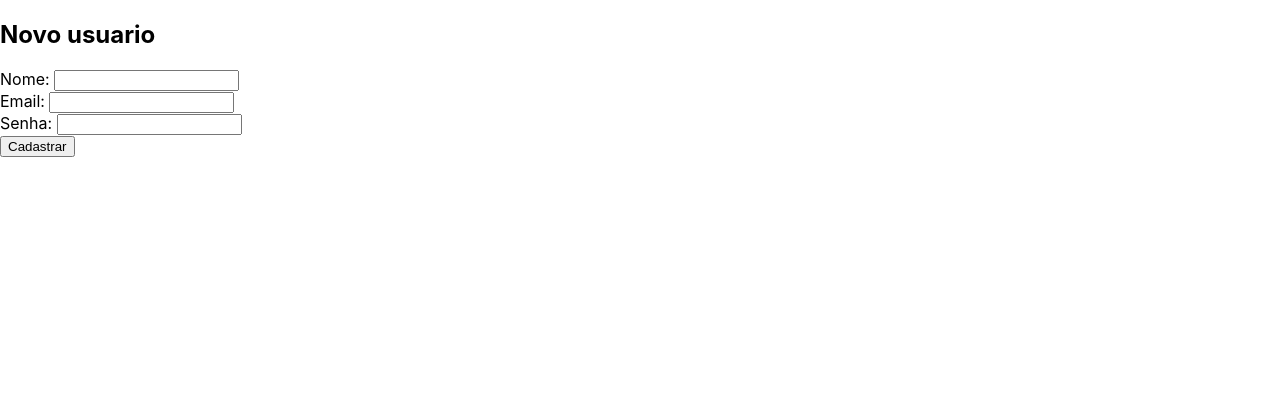
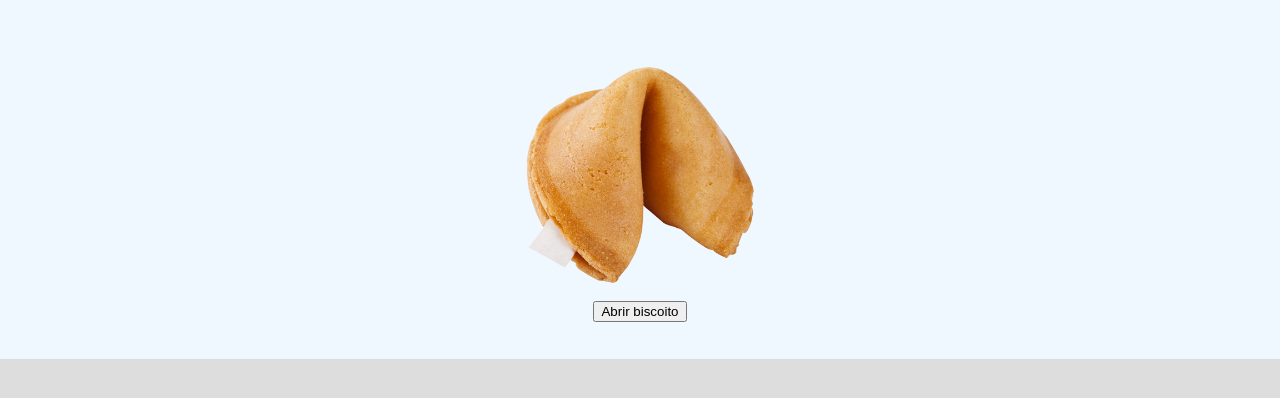
Before and after one commit to felipedumer/React_Zero_ao_Avancado, a React (Create React App) app: page / in a window 1280 px wide. Shown: the top 398 px of the page. Built offline with nearby package versions, Linux system fonts and the light colour scheme.

Commit message:
Biscoito da sorte

```diff
--- a/src/App.js
+++ b/src/App.js
@@ -1,52 +1,45 @@
 import React, { Component } from 'react';
+import './estilo.css';
 
 class App extends Component {
 
     constructor(props) {
         super(props);
         this.state = {
-            nome: '',
-            email: '',
-            senha: ''
-        }
+            textoFrase: ''
+        };
 
-        this.cadastrar = this.cadastrar.bind(this);
-    };
+        this.quebraBiscoito = this.quebraBiscoito.bind(this);
 
-    cadastrar(e) {
-        const {nome, email, senha} = this.state;
+        this.frases = ['Frase 1', "Frase 2", "Frase 3", "Frase 4"];
+    }
 
-        if(nome !== '' && email !== '' && senha !== '') {
-            alert(`Nome: ${nome} \nEmail: ${email} \nSenha: ${senha}`);
-        } else {
-            this.setState({error: 'Faltando campos'});
-        }
+    quebraBiscoito() {
+        let state = this.state;
+        let nAleatorio = Math.floor(Math.random() * this.frases.length);
+        state.textoFrase = '"' + this.frases[nAleatorio] + '"';
+        this.setState(state);
+    }
 
-        e.preventDefault();
-    }
     render() {
         return (
-            <div>
-                <h2>Novo usuario</h2>
-                {this.state.error && <p>{this.state.error}</p>}
-                <form onSubmit={this.cadastrar}>
-                    <label>Nome: </label>
-                            <input type={"text"} value={this.state.nome}
-                           onChange={(e) => this.setState({nome: e.target.value})}/>
-                    <br/>
-                    <label>Email: </label>
-                           <input type="email" value={this.state.email}
-                           onChange={(e) => this.setState({email: e.target.value})}/>
-                    <br/>
-                    <label>Senha: </label>
-                           <input type="password" value={this.state.senha}
-                           onChange={(e) => this.setState({senha: e.target.value})}/>
-                    <br/>
-                    <button type="submit">Cadastrar</button>
-                </form>
+            <div className={"container"}>
+                <img src={require('./assets/biscoito.png')} className={"img"}/>
+                <Botao nome={"Abrir biscoito"} acaoBtn={this.quebraBiscoito}/>
+                <h3 className={"textoFrase"}>{this.state.textoFrase}</h3>
             </div>
         );
     }
 }
 
+class Botao extends Component {
+    render() {
+        return (
+            <div>
+                <button onClick={this.props.acaoBtn}>{this.props.nome}</button>
+            </div>
+        )
+    }
+}
+
 export default App;
--- /dev/null
+++ b/src/estilo.css
@@ -0,0 +1,20 @@
+.container {
+    display: flex;
+    flex-direction: column;
+    width: 100%;
+    justify-content: center;
+    align-items: center;
+    background-color: aliceblue;
+}
+
+.img {
+    width: 250px;
+    height: 250px;
+    margin-top: 50px;
+}
+
+.textoFrase {
+    font-style: italic;
+    color: blue;
+    text-align: center;
+}
--- a/src/index.css
+++ b/src/index.css
@@ -5,6 +5,7 @@
     sans-serif;
   -webkit-font-smoothing: antialiased;
   -moz-osx-font-smoothing: grayscale;
+  background-color: #DDD;
 }
 
 code {
```
Also changed, not shown: src/assets/biscoito.png (added).
